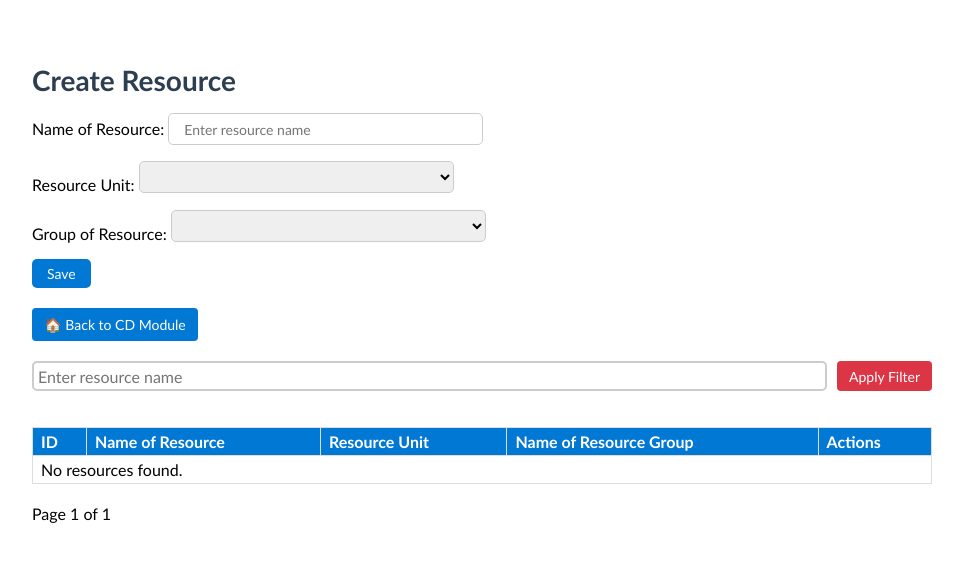
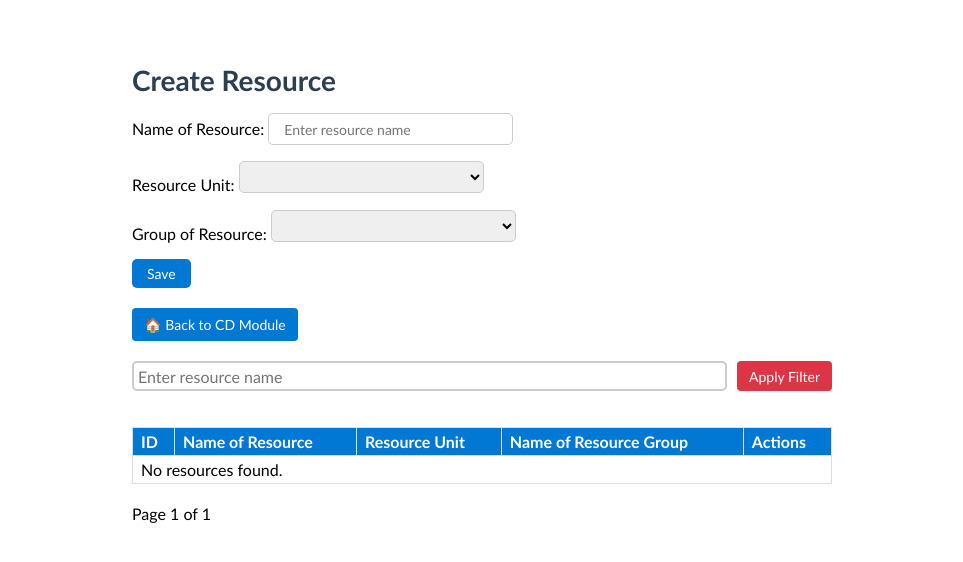
Before and after one commit to JAHANGIR-500/WEB-APP, a Django app: page /construction-department/resource/ in a window 1280 px wide. Shown: the top 562 px of the page, without its empty margins (158-1121 px from the left). Run offline with Django 5.2, Linux system fonts and the light colour scheme; data that the repository does not hold is empty.

Commit message:
Your update message

```diff
--- a/resource/templates/resource/resource_fl.html
+++ b/resource/templates/resource/resource_fl.html
@@ -5,7 +5,7 @@
     font-family: "Trebuchet MS", sans-serif;
   }
   .form-container {
-    max-width: 900px;
+    max-width: 700px;
     margin: 20px auto;
     padding: 20px;
     background: white;
```
